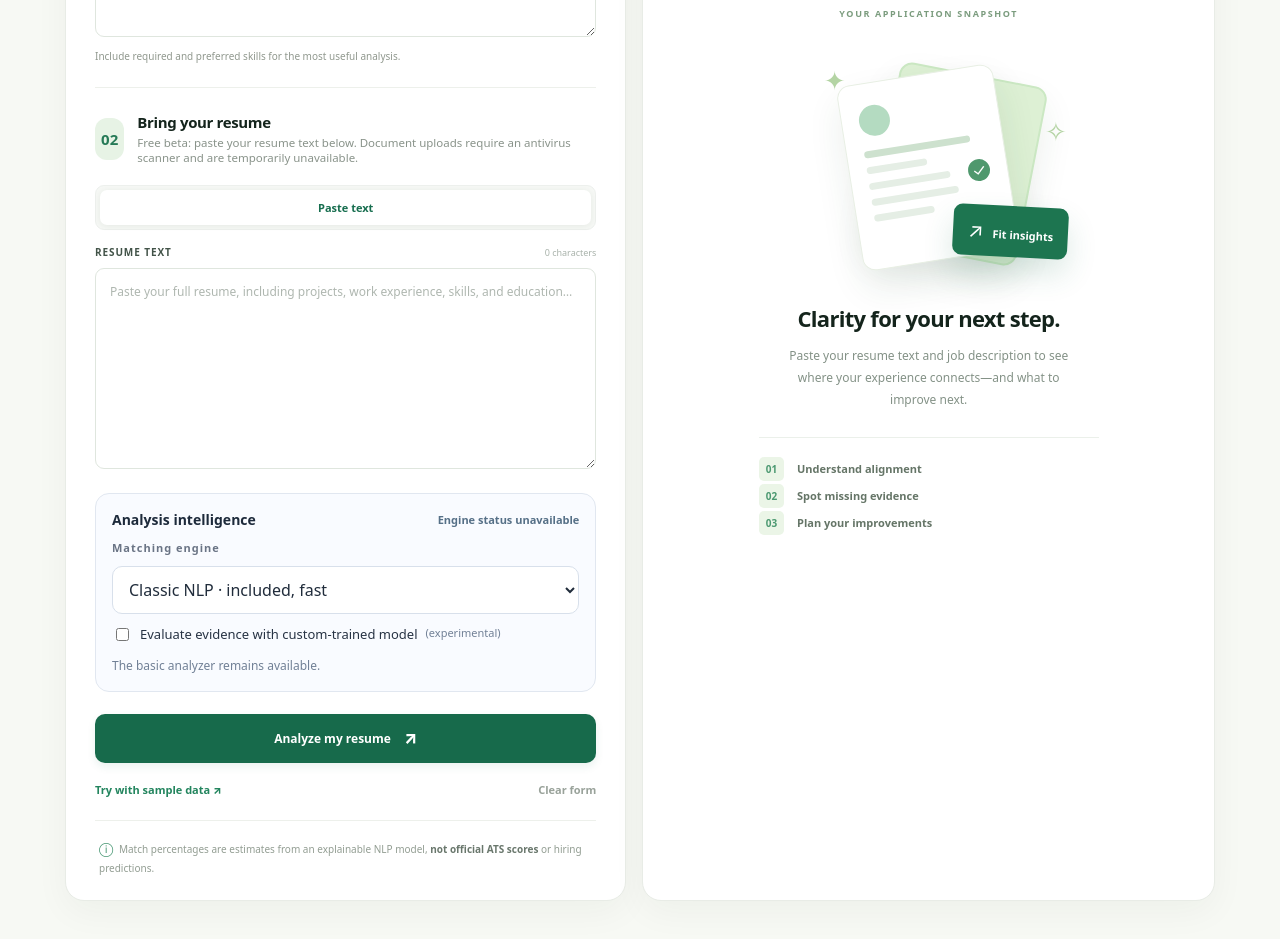
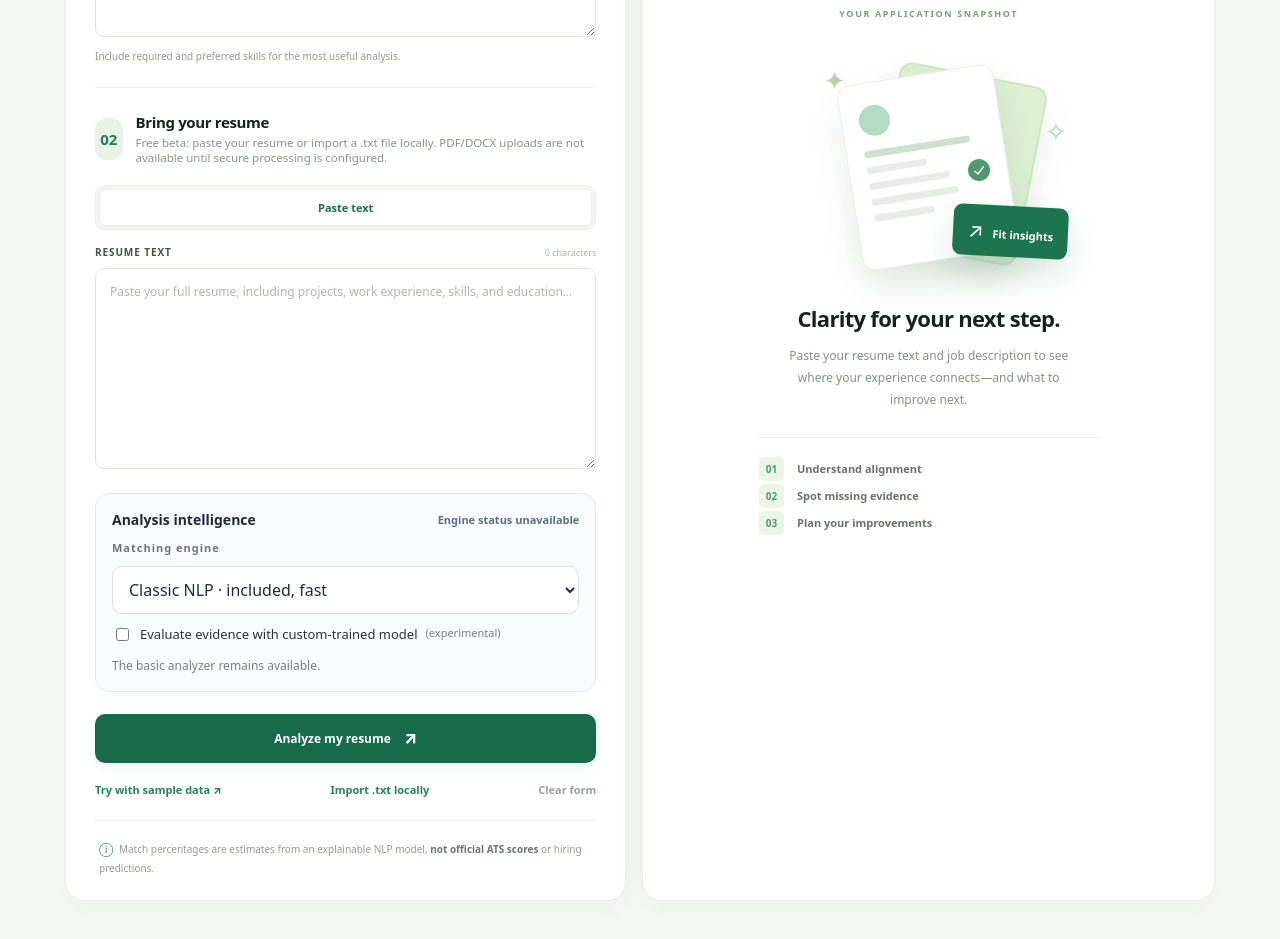
Before and after one commit to msrajput08/SkillLens-AI, a plain HTML site: page app/static/index.html in a window 1280 px wide. Shown: the part 920-1859 px from the top of the page. Drawn offline with Linux system fonts and the light colour scheme; files that its build step writes are made by us from their sources; no server answers; files whose address does not match are found by name.

Commit message:
Improve free beta UX and launch documentation

```diff
--- a/app/static/index.html
+++ b/app/static/index.html
@@ -33,7 +33,7 @@
           <div class="field"><label for="roleTitle">TARGET ROLE <span class="optional">OPTIONAL</span></label><input id="roleTitle" maxlength="120" type="text" placeholder="e.g. Junior Backend Engineer" autocomplete="off" /></div>
           <div class="field"><div class="field-top"><label for="jobDescription">JOB DESCRIPTION <span class="required">*</span></label><span class="counter" id="jdCount">0 characters</span></div><textarea id="jobDescription" rows="8" required minlength="80" maxlength="40000" placeholder="Paste the role's responsibilities, required skills and preferred qualifications here…"></textarea><span class="field-note">Include required and preferred skills for the most useful analysis.</span></div>
           <div class="form-divider"></div>
-          <div class="panel-intro resume-intro"><span class="panel-icon">02</span><div><h3>Bring your resume</h3><p>Free beta: paste your resume text below. Document uploads require an antivirus scanner and are temporarily unavailable.</p></div></div>
+          <div class="panel-intro resume-intro"><span class="panel-icon">02</span><div><h3>Bring your resume</h3><p>Free beta: paste your resume or import a .txt file locally. PDF/DOCX uploads are not available until secure processing is configured.</p></div></div>
           <div class="tabs" role="tablist" aria-label="Resume input method"><button type="button" role="tab" aria-selected="false" aria-controls="uploadContent" id="uploadTab" class="tab" style="display:none" disabled>Upload file</button><button type="button" role="tab" aria-selected="true" aria-controls="pasteContent" id="pasteTab" class="tab active" aria-selected="true">Paste text</button></div>
           <div id="uploadContent" hidden role="tabpanel" aria-labelledby="uploadTab"><input type="file" accept=".pdf,.docx,.txt,application/pdf,application/vnd.openxmlformats-officedocument.wordprocessingml.document,text/plain" id="resumeFile" class="sr-only" /><label for="resumeFile" id="dropzone" class="dropzone"><span class="upload-symbol" aria-hidden="true"><svg viewBox="0 0 24 24" width="28" height="28" stroke="currentColor" fill="none" stroke-width="1.5" stroke-linecap="round"><path d="M12 17V4m0 0L7 9m5-5 5 5"/><path d="M4 16v3c0 1 .8 2 2 2h12c1 0 2-1 2-2v-3"/></svg></span><strong id="fileTitle">Drop your resume here</strong><span id="fileSubtitle">or <u>browse files</u> from your device</span><small>PDF, DOCX or TXT · Maximum 6 MB</small></label></div>
           <div id="pasteContent" role="tabpanel" aria-labelledby="pasteTab"><div class="field"><div class="field-top"><label for="resumeText">RESUME TEXT</label><span class="counter" id="resumeCount">0 characters</span></div><textarea id="resumeText" rows="9" maxlength="55000" placeholder="Paste your full resume, including projects, work experience, skills, and education…"></textarea></div></div>
@@ -46,7 +46,7 @@
           </div>
           <div id="formError" class="alert" role="alert" hidden></div>
           <button id="analyzeButton" type="submit" class="primary-btn"><span id="analyzeText">Analyze my resume</span><span class="btn-arrow">↗</span></button>
-          <div class="under-actions"><button class="link-btn" type="button" id="trySample">Try with sample data <span>↗</span></button><button class="link-btn subtle" type="button" id="clearButton">Clear form</button></div>
+          <div class="under-actions"><button class="link-btn" type="button" id="trySample">Try with sample data <span>↗</span></button><button class="link-btn" type="button" id="importTextButton">Import .txt locally</button><input id="importTextFile" class="sr-only" type="file" accept=".txt,text/plain" aria-label="Import resume TXT file locally" /><button class="link-btn subtle" type="button" id="clearButton">Clear form</button></div>
           <div class="no-claims"><span>ⓘ</span> Match percentages are estimates from an explainable NLP model, <strong>not official ATS scores</strong> or hiring predictions.</div>
         </form>
         <section class="panel result-panel" aria-label="Analysis results">
```
